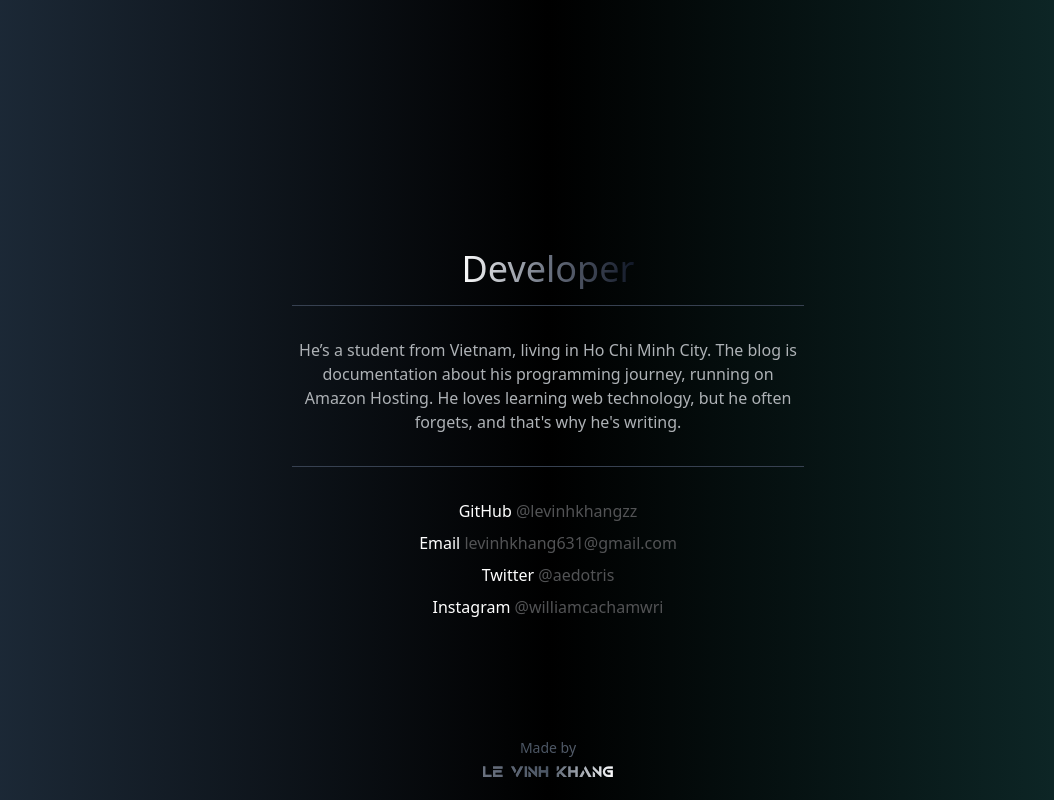
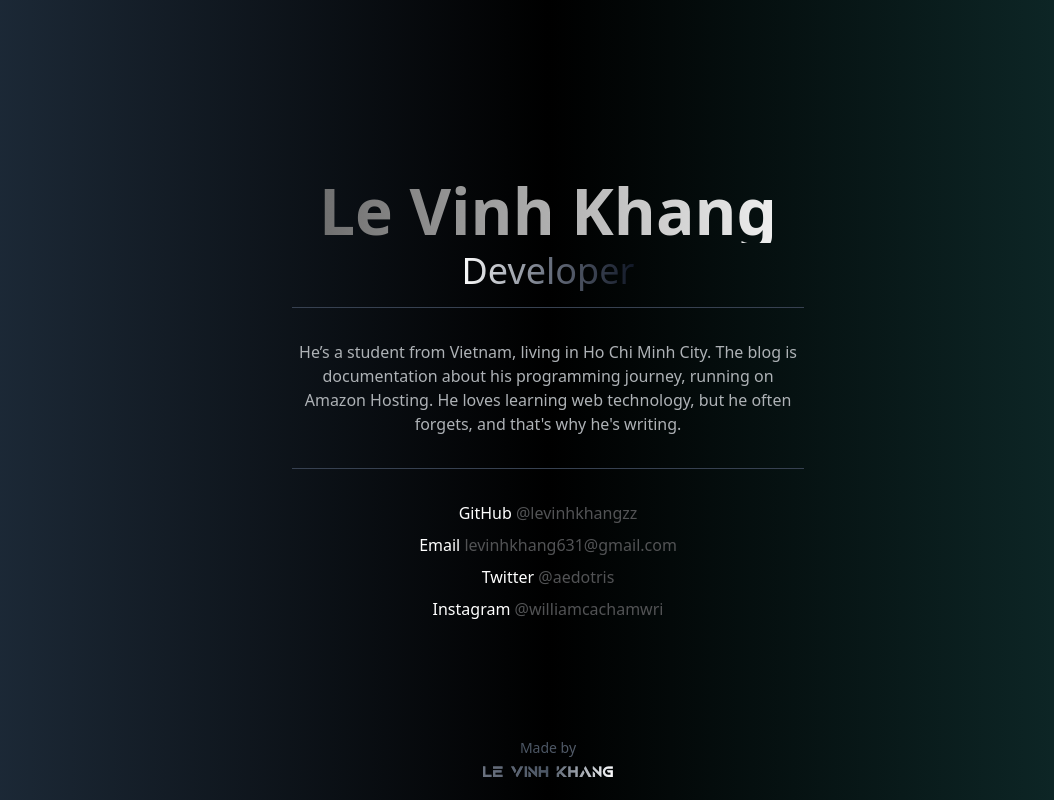
Before and after one commit to ZexisX/personal-website, a Next.js app: page / in a window 1280 px wide. Shown: the whole page, without its empty margins (92-1146 px from the left). Built offline with nearby package versions, Linux system fonts and the light colour scheme.

Commit message:
Update globals.css

```diff
--- a/styles/globals.css
+++ b/styles/globals.css
@@ -38,3 +38,33 @@ body {
 .font-aquire {
   font-family: 'Aquire', sans-serif;
 }
+.gradient-text {
+  font-size: 4rem; /* Equivalent to text-6xl */
+  font-weight: bold; /* Equivalent to font-bold */
+  margin-bottom: 0.5rem; /* Equivalent to mb-2 */
+  background: linear-gradient(90deg, #808080, #000000, #Ffffff);
+  background-size: 400% 100%;
+  color: transparent;
+  -webkit-background-clip: text;
+  background-clip: text;
+  animation: colorTransition 8s infinite;
+  text-align: center; /* Equivalent to text-center */
+}
+
+@keyframes colorTransition {
+  0% {
+    background-position: 0% 50%;
+  }
+  25% {
+    background-position: 100% 50%;
+  }
+  50% {
+    background-position: 0% 50%;
+  }
+  75% {
+    background-position: 100% 50%;
+  }
+  100% {
+    background-position: 0% 50%;
+  }
+}
```
